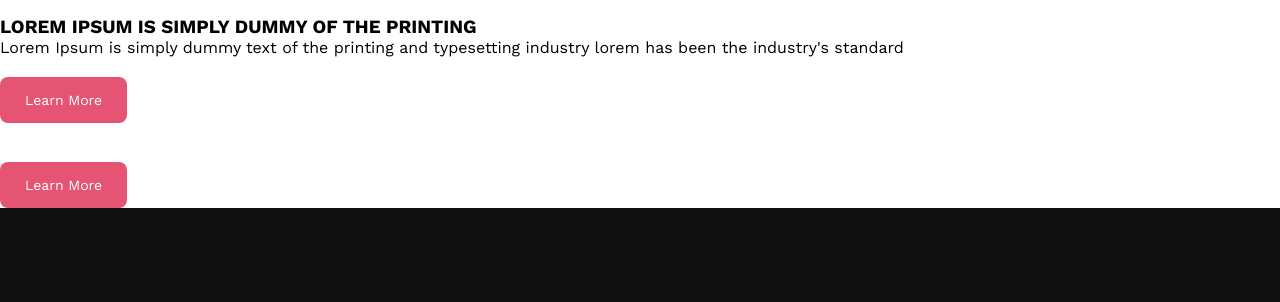
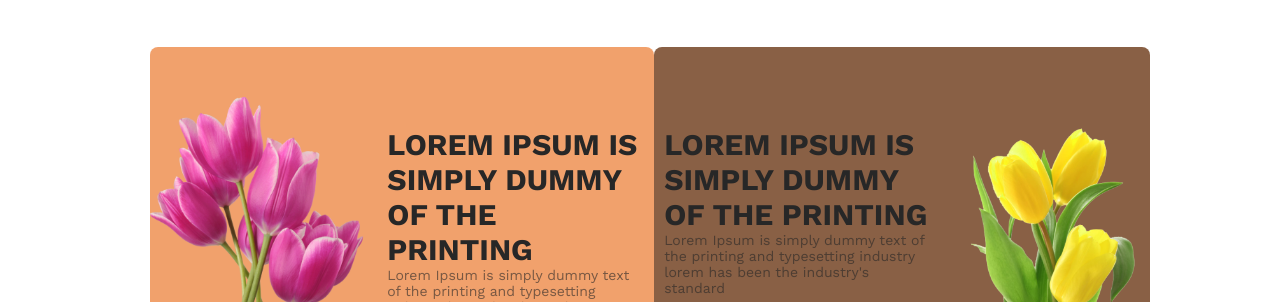
Before and after one commit to Shihab0077/flower-shop-assignment-1, a plain HTML site: page index.html in a window 1280 px wide. Shown: the part 3006-3308 px from the top of the page. Drawn offline with nearby package versions, Linux system fonts and the light colour scheme.

Commit message:
meaningful section added

```diff
--- a/css/flower.css
+++ b/css/flower.css
@@ -200,6 +200,41 @@ border-radius: 8px;
 background: #FFF;
 
 }
+/* meaningful section */
+.learn-div{
+  display: flex;
+  margin: 50px 130px 100px 150px;
+
+}
+.learn-column-1{
+  display: flex;
+  gap: 20px;
+  background-color: #f09558e0;
+  border-radius: 8px;
+  padding-top: 50px;
+  padding-right: 10px;
+
+}
+.learn-column-2{
+  display: flex;
+  gap: 20px;
+  background-color: #794b2ce0;
+  border-radius: 8px;
+  padding-top: 50px;
+  padding-left: 10px;
+}
+.learn-title{
+  color: #272727;
+ padding-top: 30px;
+  font-size: 30px;
+  font-weight: 800;
+}
+.learn-subtitle{
+  color: rgba(39, 39, 39, 0.60);
+font-size: 14px;
+
+font-weight: 400;
+}
 /* footer-style */
 .footer{
   background-color: #111010;
--- a/index.html
+++ b/index.html
@@ -105,19 +105,23 @@
         <!-- meaningful section -->
         <section>
             <div class="learn-div">
-                <div class="learn-column">
-                    <img src="" alt="" class="learn-image learn-text">
+                <div class="learn-column-1">
+                    <img height="300px" src="./flower-img/pngwing 6.png" alt="" class="learn-image learn-text">
+                        <div>
+                            <h3 class="learn-title">LOREM IPSUM IS SIMPLY DUMMY OF THE PRINTING</h3>
+                        <p class="learn-subtitle">Lorem Ipsum is simply dummy text of the printing and typesetting industry lorem has been the industry's standard</p>
+                        <button class="btn-primary">Learn More</button>
+                    </img>
+                        </div>
+                </div>
+                <div class="learn-column-2">
+
+                   <div>
                         <h3 class="learn-title">LOREM IPSUM IS SIMPLY DUMMY OF THE PRINTING</h3>
                         <p class="learn-subtitle">Lorem Ipsum is simply dummy text of the printing and typesetting industry lorem has been the industry's standard</p>
                         <button class="btn-primary">Learn More</button>
-                    </img>
-                </div>
-                <div class="learn-column">
-                    <img src="" alt="" class="learn-image learn-text">
-                        <h3 class="learn-title"></h3>
-                        <p class="learn-subtitle"></p>
-                        <button class="btn-primary">Learn More</button>
-                    </img>
+                   </div>
+                   <img  height="300px" src="./flower-img/pngwing 7.png" alt="" class="learn-image learn-text">
                 </div>
             </div>
         </section>
```
